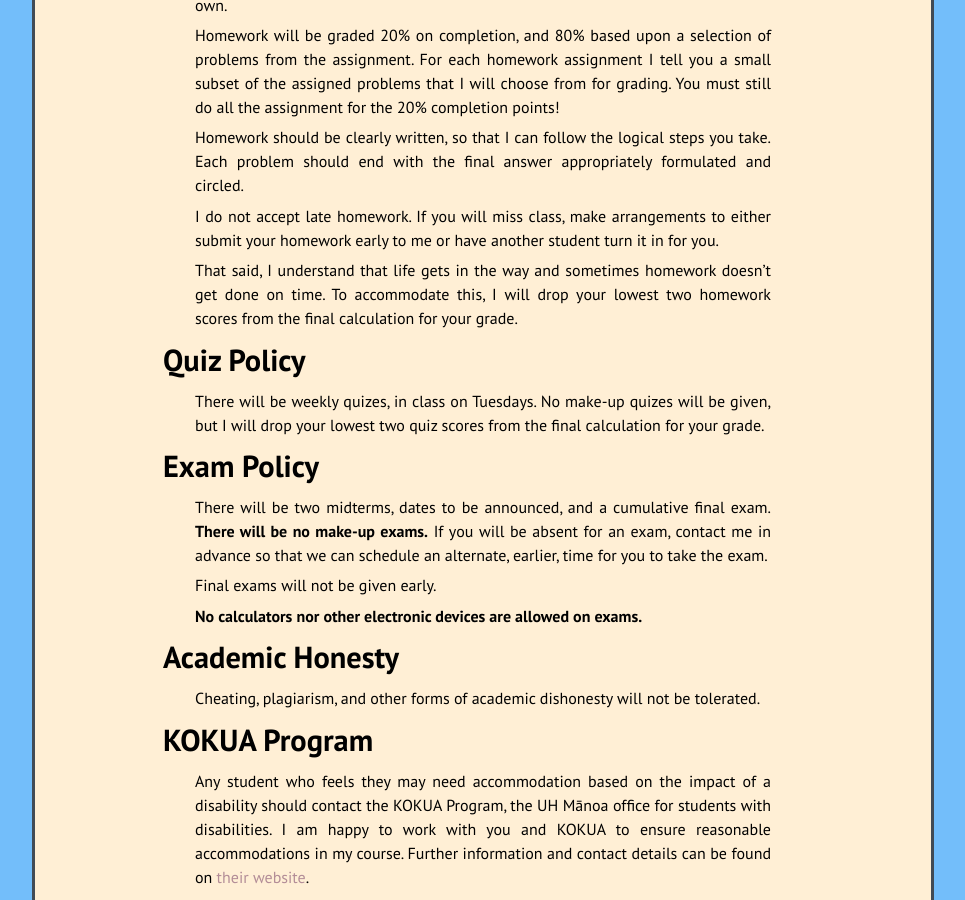
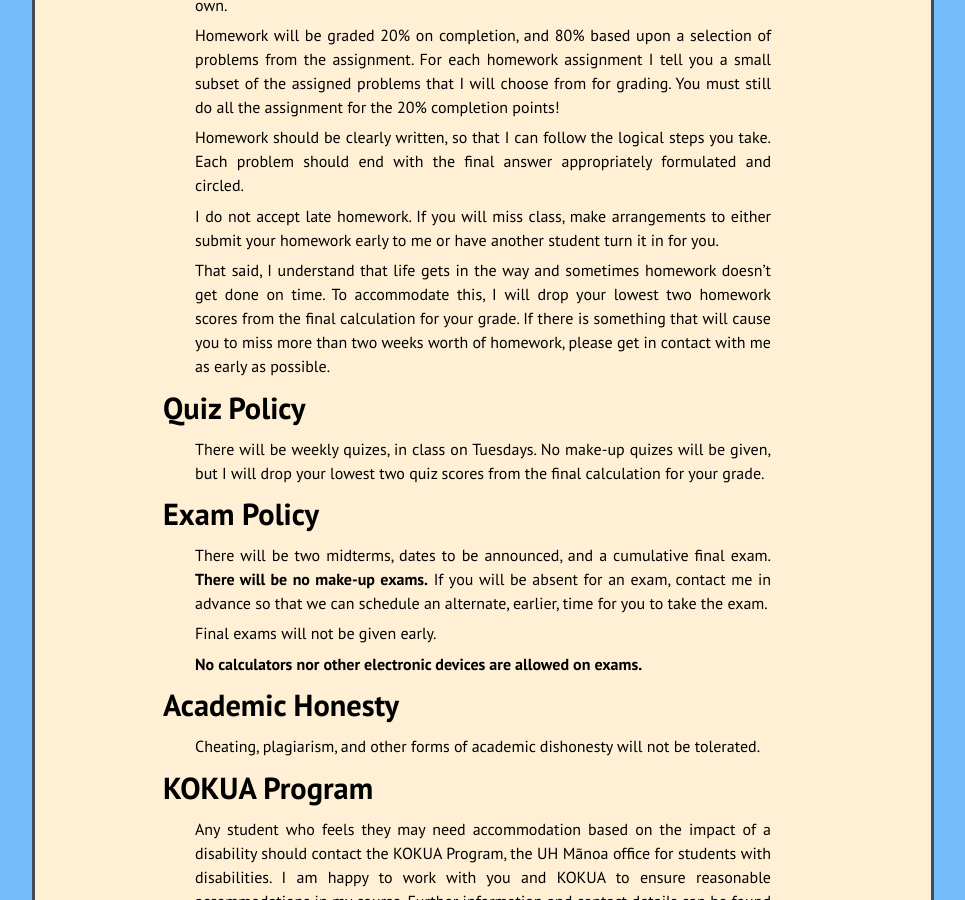
Before and after one commit to kamerynjw/kamerynjw.github.io, a Jekyll site: the page built from teaching/2019/math242/syllabus.md, in a window 1280 px wide and 900 px high, scrolled down 1561 px. Shown: the whole window, without its empty margins (157-1122 px from the left). Built offline with Jekyll 4.4.1, drawn with Linux system fonts in a browser that asks for light colours; nearby versions of some CDN libraries.

Commit message:
wording tweak pt 2

```diff
--- a/teaching/2019/math242/syllabus.md
+++ b/teaching/2019/math242/syllabus.md
@@ -88,7 +88,7 @@ Homework should be clearly written, so that I can follow the logical steps you t
 
 I do not accept late homework. If you will miss class, make arrangements to either submit your homework early to me or have another student turn it in for you.
 
-That said, I understand that life gets in the way and sometimes homework doesn't get done on time. To accommodate this, I will drop your lowest two homework scores from the final calculation for your grade.
+That said, I understand that life gets in the way and sometimes homework doesn't get done on time. To accommodate this, I will drop your lowest two homework scores from the final calculation for your grade. If there is something that will cause you to miss more than two weeks worth of homework, please get in contact with me as early as possible.
 
 Quiz Policy
 ====
```
